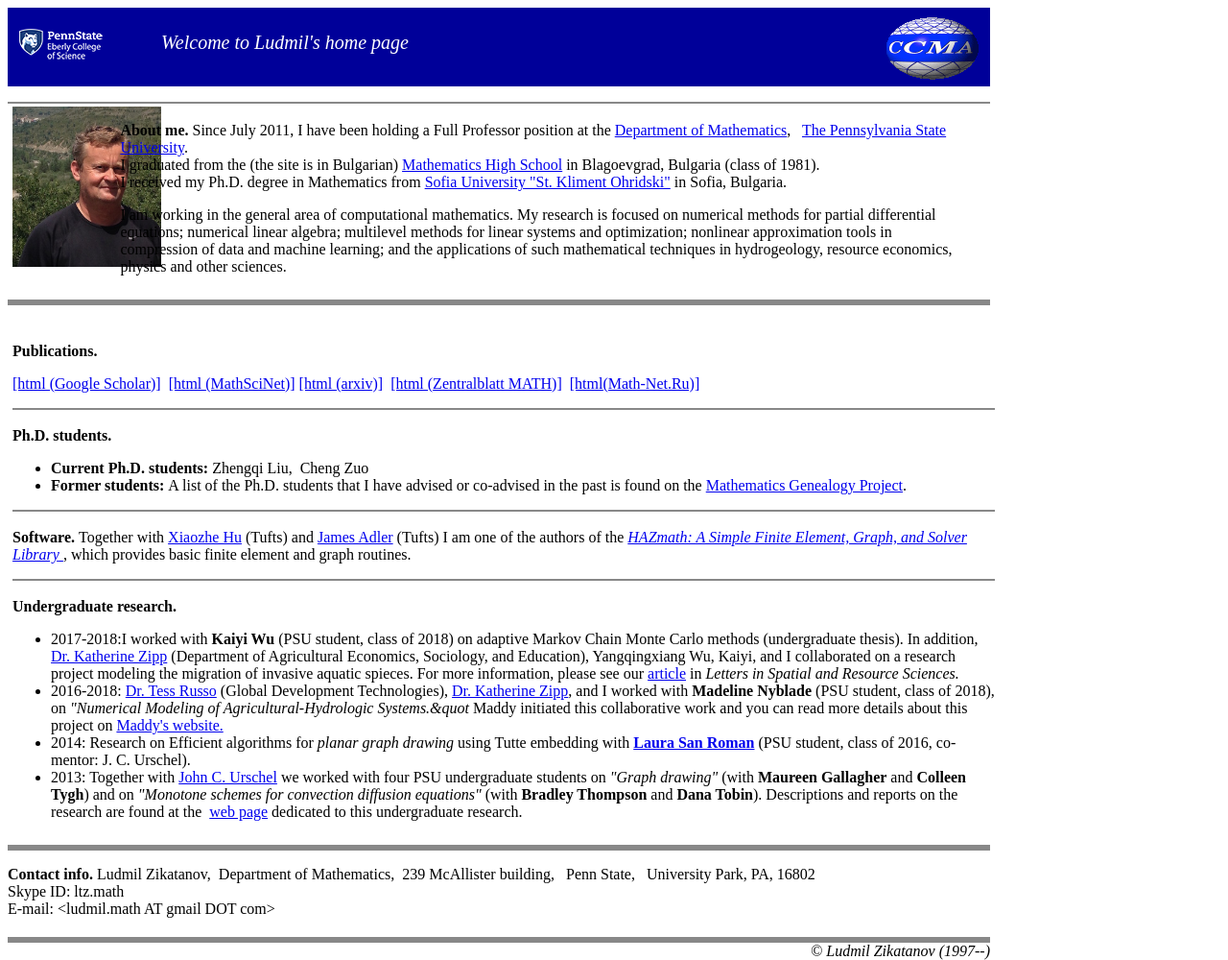
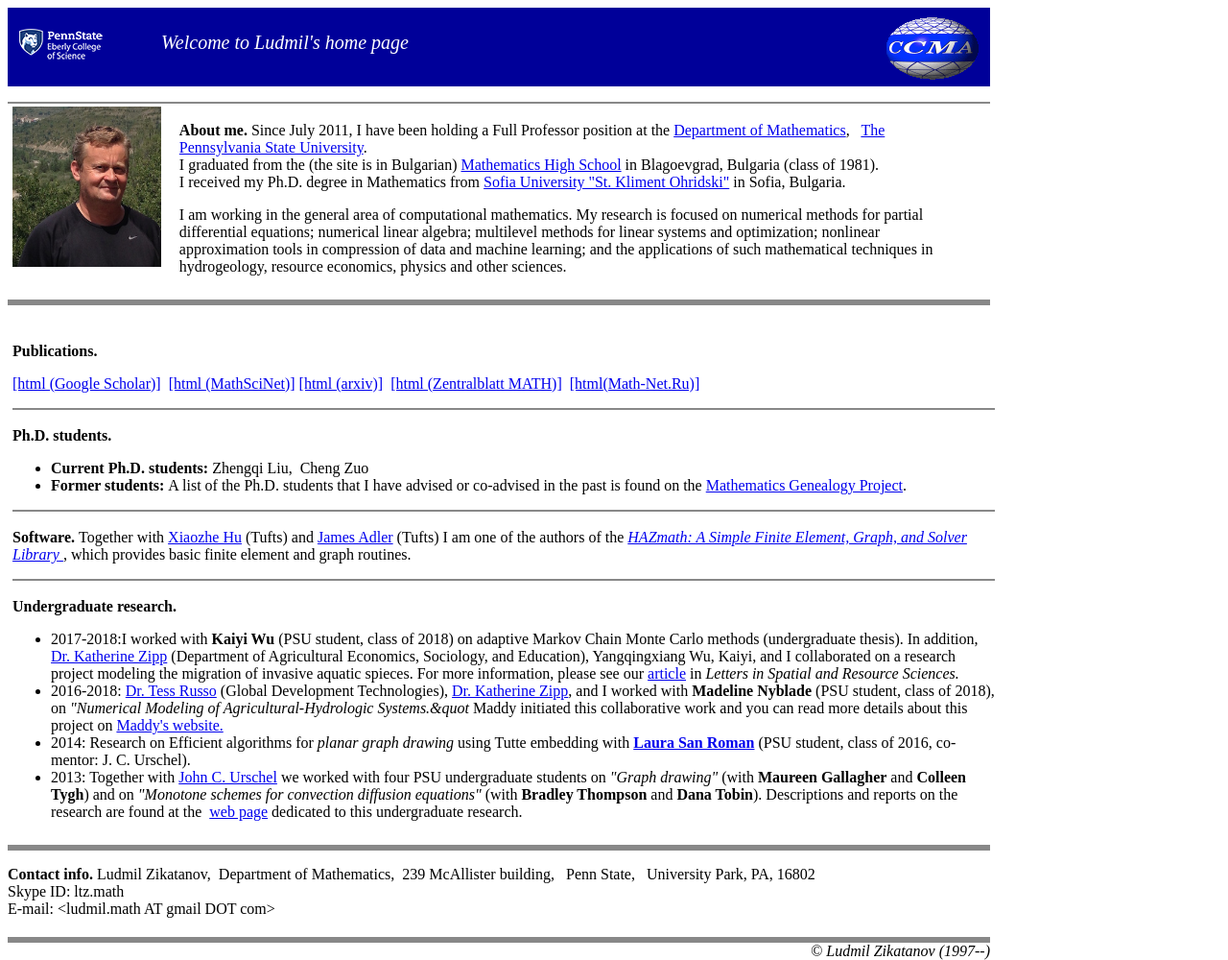
Before and after one commit to ludmil02/ludmil02.github.io, a Jekyll site: the page built from index.md, in a window 1280 px wide. Shown: the whole page at 96% size. Built offline with Jekyll 4.4.1, drawn with Linux system fonts in a browser that asks for light colours; our own code applies the rules of GitHub Pages for plain Markdown files.

Commit message:
Update index.md

```diff
--- a/index.md
+++ b/index.md
@@ -8,10 +8,10 @@
 </div>
 
 <div style="width:1024px;">
-  <div style="float:left;width:10%;margin: 5px 5px 5px 5px">
+  <div style="float:left;width:16%;margin: 5px 5px 5px 5px">
     <img src = "/assets/img/l1_2014.jpg" alt="Ludmil's Picture (2014, Acumuer)"	 style="width:155px" />
   </div>
-  <div style="float:left; width:85%;margin: 5px 5px 5px 5px"><p style="border:none;"><b>About me.</b>  Since July 2011, I have been holding a Full Professor position at the <a href="http://www.math.psu.edu/">Department of Mathematics</a>, &nbsp; <a href="http://www.psu.edu/">The Pennsylvania State University</a>. <br/>
+  <div style="float:left; width:80%;margin: 5px 5px 5px 5px"><p style="border:none;"><b>About me.</b>  Since July 2011, I have been holding a Full Professor position at the <a href="http://www.math.psu.edu/">Department of Mathematics</a>, &nbsp; <a href="http://www.psu.edu/">The Pennsylvania State University</a>. <br/>
       I graduated from the (the site is in Bulgarian) <a href="http://www.pmg-blg.com/">Mathematics High School</a> in Blagoevgrad, Bulgaria (class of 1981).<br/>
       I received my Ph.D. degree in Mathematics from <a href="https://www.fmi.uni-sofia.bg/en">Sofia University &quot;St. Kliment Ohridski&quot;</a> in Sofia, Bulgaria.</p>
   <p>
```
